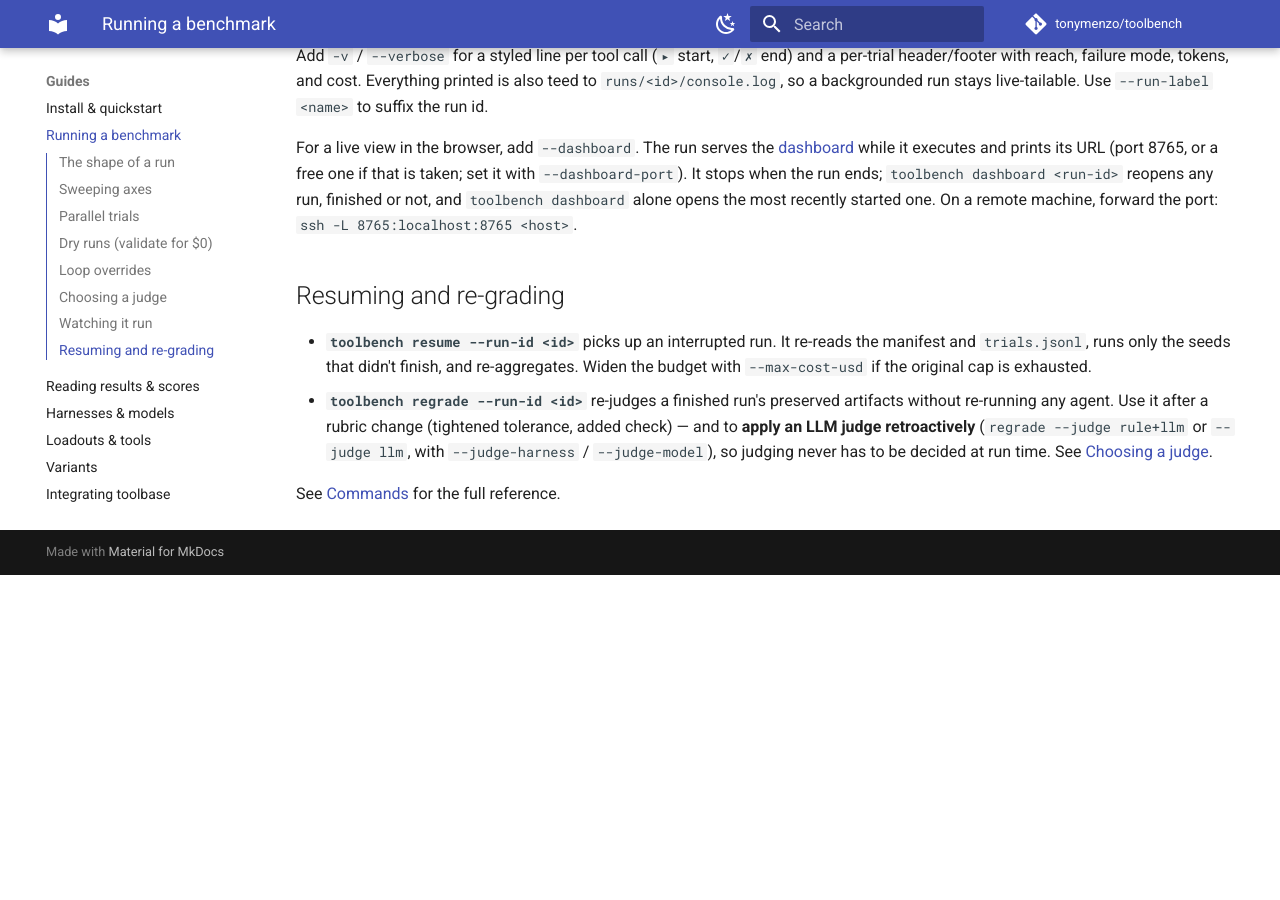
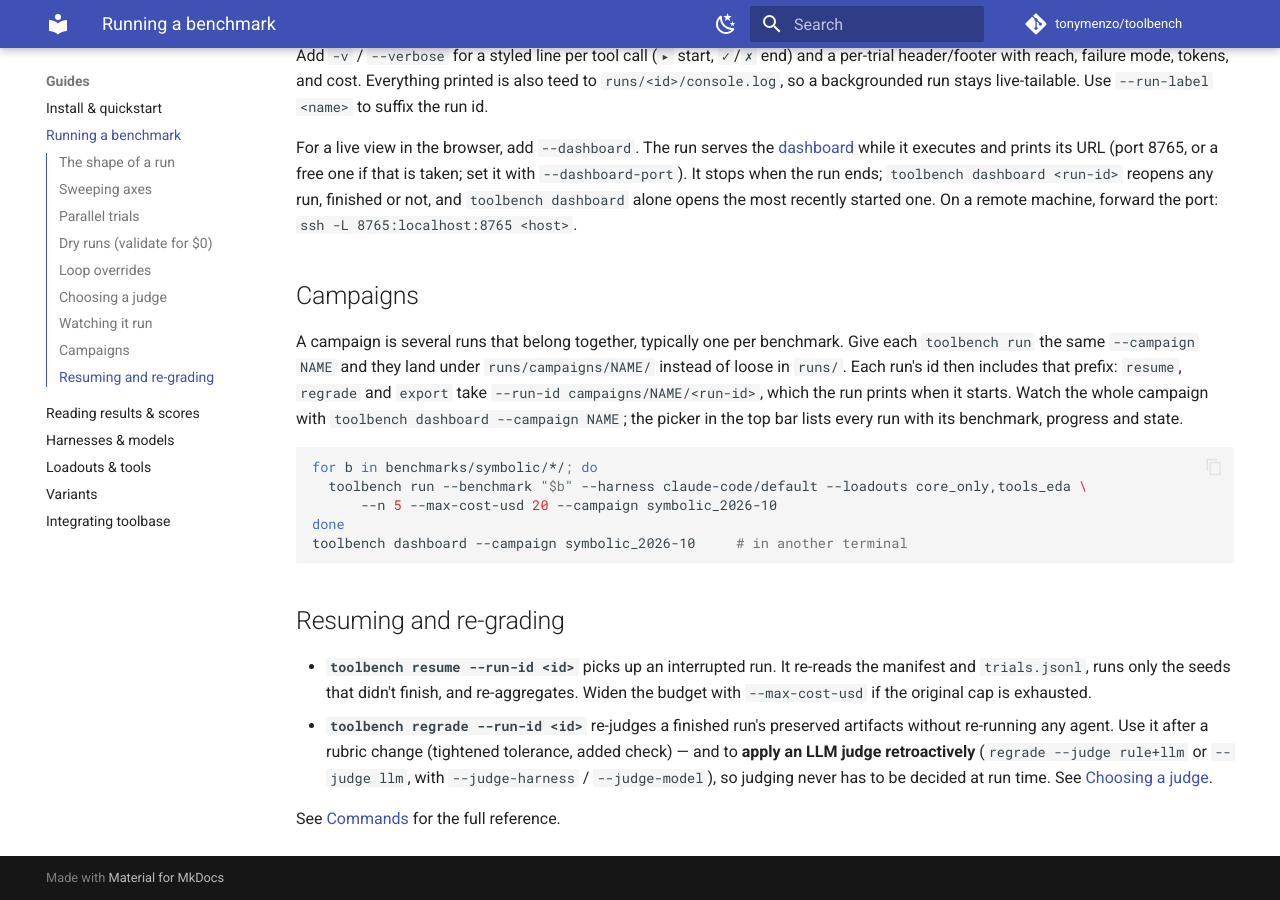
Before and after one commit to tonymenzo/toolbench, an MkDocs documentation site: the page built from userdocs/guides/running-a-benchmark.md, in a window 1280 px wide and 900 px high, scrolled down 3502 px. Built offline with MkDocs 1.6.1 and Material for MkDocs 9.7.7, drawn with Linux system fonts in a browser that asks for light colours; comment, search, counter and statistics services are not loaded; before the commit the page ends 4077 px from its top, so only the background shows below that.

Commit message:
campaign: group runs with --campaign, watch them with dashboard --campaign
A campaign of ten benchmarks is ten runs, and they landed loose in runs/
among every other run, with nothing marking them as a set.

`run --campaign NAME` writes the run under runs/campaigns/NAME/ and
records the campaign in the manifest. Runs anywhere under runs/ already
resolve by nested --run-id, so resume, regrade and export need nothing
new; the run prints its nested id at start. The name must be a single
safe path component.

`toolbench dashboard --campaign NAME` serves that directory with the
existing run picker, which now reads as a campaign index: each entry
shows a state glyph, the benchmark, progress and state, with runs of the
same benchmark told apart by start time. The top bar names the campaign,
and the picker is rebuilt only when it changes so a poll never closes it.

````diff
--- a/userdocs/guides/running-a-benchmark.md
+++ b/userdocs/guides/running-a-benchmark.md
@@ -145,6 +145,23 @@ when the run ends; `toolbench dashboard <run-id>` reopens any run, finished or n
 `toolbench dashboard` alone opens the most recently started one. On a remote machine,
 forward the port: `ssh -L 8765:localhost:8765 <host>`.
 
+## Campaigns
+
+A campaign is several runs that belong together, typically one per benchmark. Give each
+`toolbench run` the same `--campaign NAME` and they land under `runs/campaigns/NAME/`
+instead of loose in `runs/`. Each run's id then includes that prefix: `resume`, `regrade`
+and `export` take `--run-id campaigns/NAME/<run-id>`, which the run prints when it starts.
+Watch the whole campaign with `toolbench dashboard --campaign NAME`; the picker in the top
+bar lists every run with its benchmark, progress and state.
+
+```bash
+for b in benchmarks/symbolic/*/; do
+  toolbench run --benchmark "$b" --harness claude-code/default --loadouts core_only,tools_eda \
+      --n 5 --max-cost-usd 20 --campaign symbolic_2026-10
+done
+toolbench dashboard --campaign symbolic_2026-10     # in another terminal
+```
+
 ## Resuming and re-grading
 
 - **`toolbench resume --run-id <id>`** picks up an interrupted run. It re-reads the
````
Also changed, not shown: CHANGELOG.md (+8 -0 lines), README.md (+5 -1 lines), toolbench/dashboard/static/dashboard.js (+27 -7 lines), userdocs/reference/commands.md (+2 -0 lines), userdocs/reference/files-and-layout.md (+3 -0 lines), 2 other files.
